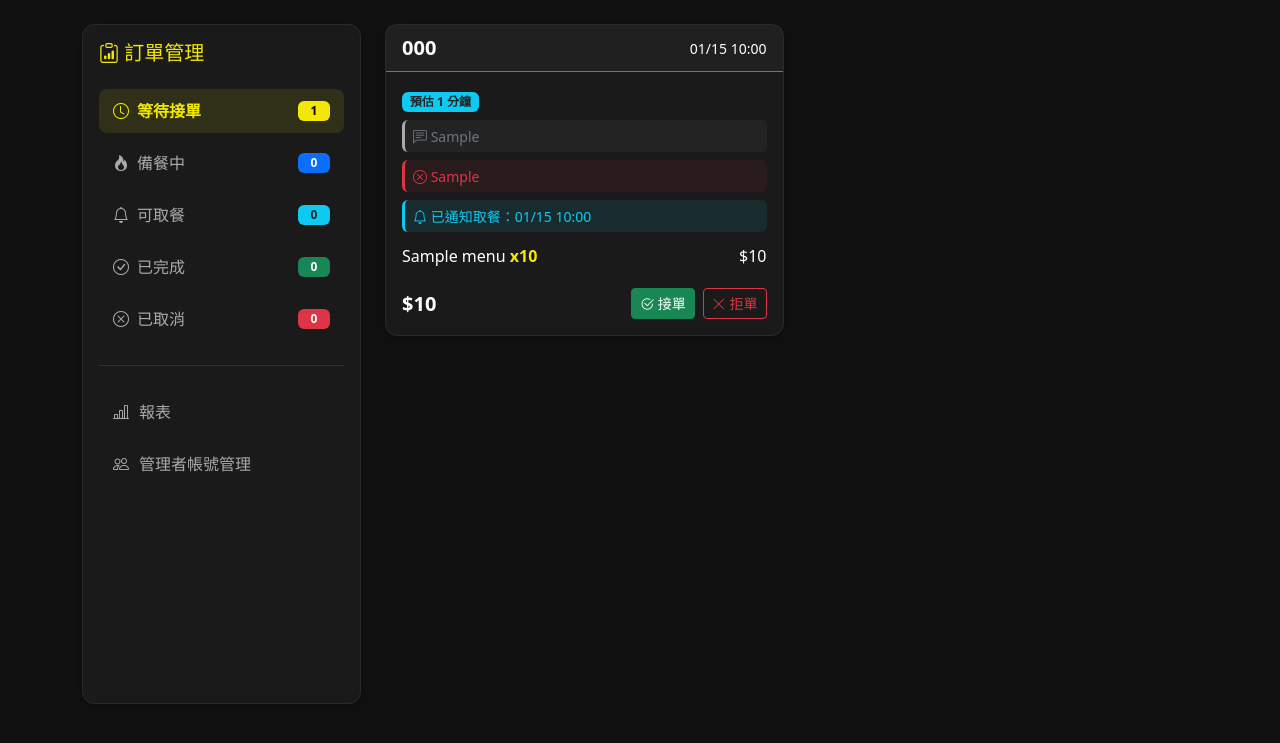
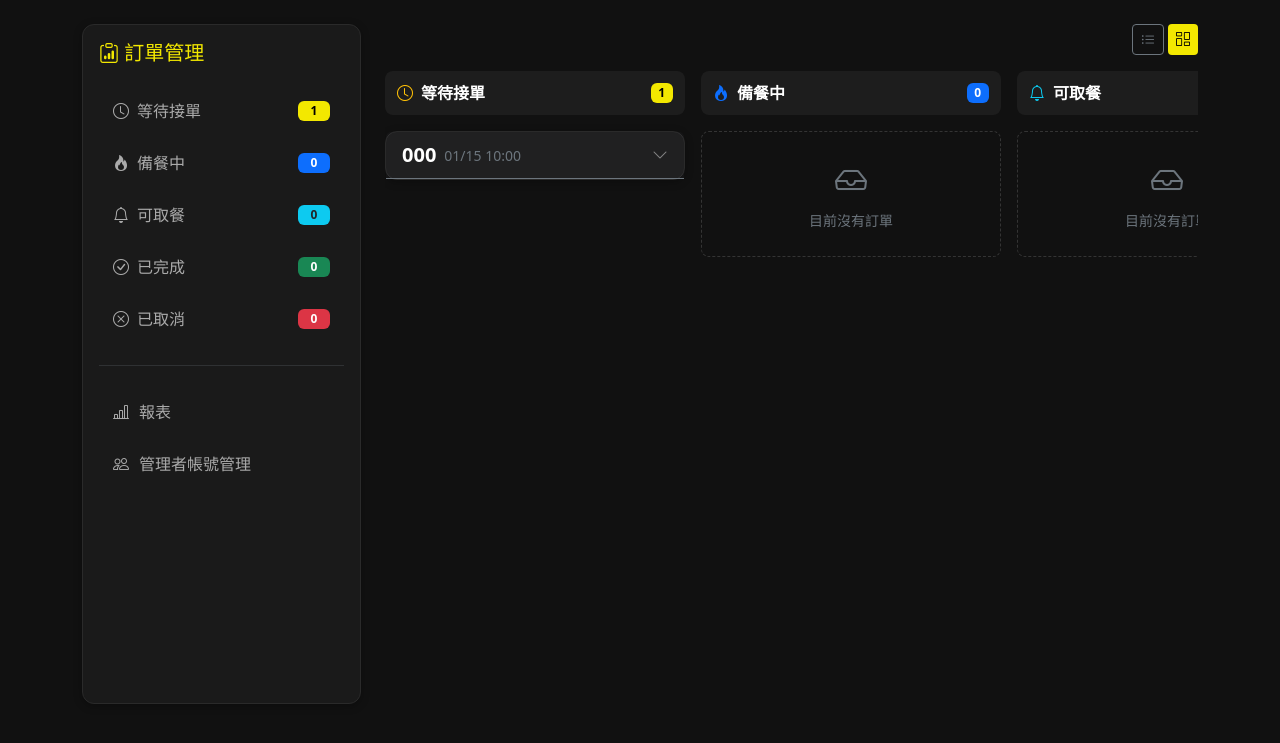
Before and after one commit to 11346063/DBapp-order_system, a Django app: page /staff/orders/?view=kanban in a window 1280 px wide. Shown: the part 57-800 px from the top of the page. Run offline with Django 5.2, Linux system fonts and the light colour scheme; a user stored in the database is signed in; data comes from the database, SQL or seed files in the repository; tables that the repository leaves empty hold one stand-in row (values such as "Sample post"); data that the repository does not hold is empty; parts of the project's set-up code (start-up, migrations or seed data) failed here and were passed over.

Commit message:
feat: 訂單管理新增 Kanban 視圖與卡片收合功能
- 後台訂單頁加 Kanban 橫排模式（?view=kanban），顯示等待接單/備餐中/可取餐三欄
- 各欄最多 20 筆，SortableJS 拖拉觸發現有接單/通知/完成 modal；非法方向 snap 回原欄
- 卡片 header 可點擊收合，狀態存 localStorage；Kanban 預設全收合，清單模式預設展開
- staff.css?v=3、staff.js?v=8；測試版本號同步更新

```diff
--- a/web_app/static/css/staff.css
+++ b/web_app/static/css/staff.css
@@ -159,3 +159,65 @@
 .account-table td {
     white-space: nowrap;
 }
+
+/* ===== Kanban Board ===== */
+.kanban-board {
+    display: flex;
+    gap: 16px;
+    overflow-x: auto;
+    align-items: flex-start;
+    padding-bottom: 20px;
+}
+
+.kanban-col {
+    flex: 0 0 300px;
+    min-width: 0;
+}
+
+.kanban-col-header {
+    padding: 10px 12px;
+    border-radius: 8px;
+    background: rgba(255, 255, 255, 0.05);
+}
+
+.kanban-cards {
+    min-height: 80px;
+    border-radius: 8px;
+    transition: outline 0.15s;
+}
+
+.kanban-cards.drag-over {
+    outline: 2px dashed var(--primary-yellow);
+    outline-offset: 2px;
+}
+
+.kanban-card-wrapper {
+    margin-bottom: 10px;
+}
+
+.kanban-empty {
+    border: 1px dashed rgba(255, 255, 255, 0.15);
+    border-radius: 8px;
+}
+
+/* SortableJS drag visuals */
+.sortable-ghost {
+    opacity: 0.35;
+}
+
+/* ===== Card Collapse ===== */
+.card-collapse-trigger {
+    cursor: pointer;
+    user-select: none;
+}
+
+.card-collapse-icon {
+    color: rgba(255, 255, 255, 0.45);
+    transition: transform 0.2s ease;
+    flex-shrink: 0;
+    margin-left: 8px;
+}
+
+.card-collapse-icon.collapsed {
+    transform: rotate(180deg);
+}
--- a/web_app/static/js/staff.js
+++ b/web_app/static/js/staff.js
@@ -139,6 +139,11 @@ function updateStatusBadges(statusCounts) {
 }
 
 function removeOrderCard(orderId) {
+    if (window.STAFF_VIEW_MODE === 'kanban') {
+        // Kanban: reload so all columns reflect the new status
+        setTimeout(() => location.reload(), 300);
+        return;
+    }
     const card = document.getElementById(`order-${orderId}`);
     if (card) {
         card.style.transition = 'opacity 0.3s';
@@ -156,6 +161,84 @@ function showEmptyStateIfNeeded() {
 
     const emptyState = document.getElementById('staffOrderEmptyTemplate');
     if (emptyState) emptyState.classList.remove('d-none');
+}
+
+// ===== Card Collapse =====
+
+function toggleCardCollapse(orderId) {
+    const body = document.getElementById(`card-body-${orderId}`);
+    const icon = document.getElementById(`collapse-icon-${orderId}`);
+    if (!body) return;
+
+    const isCollapsed = body.classList.contains('d-none');
+    if (isCollapsed) {
+        body.classList.remove('d-none');
+        icon && icon.classList.remove('collapsed');
+        localStorage.setItem(`order-collapse-${orderId}`, 'open');
+    } else {
+        body.classList.add('d-none');
+        icon && icon.classList.add('collapsed');
+        localStorage.setItem(`order-collapse-${orderId}`, 'closed');
+    }
+}
+
+function restoreCollapseStates(defaultCollapsed) {
+    document.querySelectorAll('[data-order-id]').forEach(el => {
+        const orderId = el.dataset.orderId;
+        const body = document.getElementById(`card-body-${orderId}`);
+        const icon = document.getElementById(`collapse-icon-${orderId}`);
+        const saved = localStorage.getItem(`order-collapse-${orderId}`);
+        const shouldCollapse = saved ? saved === 'closed' : defaultCollapsed;
+        if (shouldCollapse && body) {
+            body.classList.add('d-none');
+            icon && icon.classList.add('collapsed');
+        }
+    });
+}
+
+// ===== Kanban Drag & Drop =====
+
+function initKanban() {
+    // Only adjacent forward transitions are valid
+    const VALID_TRANSITIONS = { '0': '1', '1': '2', '2': '3' };
+
+    document.querySelectorAll('.kanban-cards').forEach(container => {
+        Sortable.create(container, {
+            group: 'kanban',
+            animation: 150,
+            ghostClass: 'sortable-ghost',
+            filter: '.kanban-empty',
+            onEnd(evt) {
+                const fromStatus = evt.from.dataset.status;
+                const toStatus = evt.to.dataset.status;
+                const orderId = parseInt(evt.item.dataset.orderId, 10);
+
+                if (fromStatus === toStatus) return;
+
+                // Always snap back — API success triggers removeOrderCard
+                revertDrag(evt.item, evt.from, evt.oldIndex);
+
+                if (VALID_TRANSITIONS[fromStatus] !== toStatus) return;
+
+                if (fromStatus === '0') {
+                    acceptOrder(orderId);
+                } else if (fromStatus === '1') {
+                    notifyReady(orderId);
+                } else if (fromStatus === '2') {
+                    updateOrderStatus(orderId, 3);
+                }
+            },
+        });
+    });
+}
+
+function revertDrag(item, fromEl, oldIndex) {
+    const siblings = fromEl.children;
+    if (oldIndex < siblings.length) {
+        fromEl.insertBefore(item, siblings[oldIndex]);
+    } else {
+        fromEl.appendChild(item);
+    }
 }
 
 document.addEventListener('DOMContentLoaded', () => {
@@ -178,4 +261,10 @@ document.addEventListener('DOMContentLoaded', () => {
     if (acceptConfirmBtn) {
         acceptConfirmBtn.addEventListener('click', submitAcceptOrder);
     }
+
+    const isKanban = window.STAFF_VIEW_MODE === 'kanban';
+    restoreCollapseStates(isKanban);
+    if (isKanban && typeof Sortable !== 'undefined') {
+        initKanban();
+    }
 });
--- a/web_app/templates/includes/staff/order_card.html
+++ b/web_app/templates/includes/staff/order_card.html
@@ -3,19 +3,22 @@ Component: StaffOrderCard
 Props:
   - order (required): order with items
   - current_status (required): current status filter
+  - card_mode (optional): 'kanban' changes outer wrapper class
 {% endcomment %}
 {% load i18n %}
-<div class="col-12 col-md-6" id="order-{{ order.pk }}">
+<div class="{% if card_mode == 'kanban' %}kanban-card-wrapper{% else %}col-12 col-md-6{% endif %}" id="order-{{ order.pk }}" data-order-id="{{ order.pk }}">
     <div class="card card-dark h-100">
-        <div class="card-header d-flex justify-content-between align-items-center border-bottom border-secondary">
-            {% if order.pickup_code %}
-            <span class="text-white fw-bold fs-5">{{ order.pickup_code }}</span>
-            {% else %}
-            <span></span>
-            {% endif %}
-            <small class="text-white">{{ order.created_at|date:"m/d H:i" }}</small>
+        <div class="card-header d-flex justify-content-between align-items-center border-bottom border-secondary card-collapse-trigger"
+             onclick="toggleCardCollapse({{ order.pk }})">
+            <div class="d-flex align-items-center gap-2 flex-grow-1 min-w-0">
+                {% if order.pickup_code %}
+                <span class="text-white fw-bold fs-5">{{ order.pickup_code }}</span>
+                {% endif %}
+                <small class="text-secondary text-truncate">{{ order.created_at|date:"m/d H:i" }}</small>
+            </div>
+            <i class="bi bi-chevron-up card-collapse-icon" id="collapse-icon-{{ order.pk }}"></i>
         </div>
-        <div class="card-body d-flex flex-column">
+        <div class="card-body d-flex flex-column" id="card-body-{{ order.pk }}">
             {% if order.estimated_wait_minutes %}
             <div class="mb-2">
                 <span class="badge bg-info text-dark">{% blocktrans with m=order.estimated_wait_minutes %}預估 {{ m }} 分鐘{% endblocktrans %}</span>
--- a/web_app/templates/staff/base_staff.html
+++ b/web_app/templates/staff/base_staff.html
@@ -2,7 +2,7 @@
 {% load static i18n %}
 
 {% block extra_css %}
-<link rel="stylesheet" href="{% static 'css/staff.css' %}?v=2">
+<link rel="stylesheet" href="{% static 'css/staff.css' %}?v=3">
 {% endblock %}
 
 {% block content %}
@@ -57,6 +57,6 @@
 {% endblock %}
 
 {% block extra_js %}
-<script src="{% static 'js/staff.js' %}?v=7"></script>
+<script src="{% static 'js/staff.js' %}?v=9"></script>
 {% block staff_js %}{% endblock %}
 {% endblock %}
--- a/web_app/templates/staff/order_list.html
+++ b/web_app/templates/staff/order_list.html
@@ -1,9 +1,51 @@
 {% extends 'staff/base_staff.html' %}
 {% load i18n %}
 
-{% block title %}{% trans "訂單管理" %} — 絕佳食雞{% endblock %}
+{% block staff_content %}
+<script>window.STAFF_VIEW_MODE = '{{ view_mode }}';</script>
 
-{% block staff_content %}
+<!-- View Mode Toggle -->
+<div class="d-flex justify-content-end mb-3">
+    <div class="d-flex gap-1">
+        <a href="{% url 'web_app:staff_orders' %}?status=0"
+           class="btn btn-sm {% if view_mode == 'list' %}btn-yellow{% else %}btn-outline-secondary{% endif %}"
+           title="{% trans '清單模式' %}">
+            <i class="bi bi-list-ul"></i>
+        </a>
+        <a href="{% url 'web_app:staff_orders' %}?view=kanban"
+           class="btn btn-sm {% if view_mode == 'kanban' %}btn-yellow{% else %}btn-outline-secondary{% endif %}"
+           title="{% trans 'Kanban 模式' %}">
+            <i class="bi bi-columns-gap"></i>
+        </a>
+    </div>
+</div>
+
+{% if view_mode == 'kanban' %}
+<!-- Kanban Board -->
+<div class="kanban-board" id="kanbanBoard">
+    {% for col in kanban_cols %}
+    <div class="kanban-col">
+        <div class="kanban-col-header mb-3 d-flex align-items-center gap-2">
+            <i class="bi {{ col.icon }} {{ col.text_class }}"></i>
+            <span class="fw-bold text-white">{{ col.label }}</span>
+            <span class="badge {{ col.badge_class }} ms-auto" data-status-count="{{ col.status }}">{{ col.count }}</span>
+        </div>
+        <div class="kanban-cards" data-status="{{ col.status }}">
+            {% for order in col.orders %}
+            {% include 'includes/staff/order_card.html' with order=order current_status=col.status card_mode='kanban' %}
+            {% empty %}
+            <div class="kanban-empty text-center py-4">
+                <i class="bi bi-inbox fs-2 d-block mb-1 text-secondary"></i>
+                <small class="text-secondary">{% trans "目前沒有訂單" %}</small>
+            </div>
+            {% endfor %}
+        </div>
+    </div>
+    {% endfor %}
+</div>
+
+{% else %}
+<!-- List Mode -->
 {% if orders %}
 <div class="row g-3" id="staffOrderGrid">
     {% for order in orders %}
@@ -18,8 +60,15 @@
     <i class="bi bi-inbox fs-1"></i>
     <p class="mt-2">{% trans "目前沒有訂單" %}</p>
 </div>
+{% include 'includes/staff/order_pagination.html' with page_obj=page_obj current_status=current_status %}
+{% endif %}
 
 {% include 'includes/staff/order_status_confirm_modal.html' %}
 {% include 'includes/staff/order_accept_modal.html' %}
-{% include 'includes/staff/order_pagination.html' with page_obj=page_obj current_status=current_status %}
 {% endblock %}
+
+{% block staff_js %}
+{% if view_mode == 'kanban' %}
+<script src="https://cdn.jsdelivr.net/npm/sortablejs@1.15.2/Sortable.min.js"></script>
+{% endif %}
+{% endblock %}
--- a/web_app/views/staff.py
+++ b/web_app/views/staff.py
@@ -15,8 +15,79 @@ from web_app.services import order as order_service
 ORDER_PAGE_SIZE = 10
 
 
+def _attach_order_details(orders):
+    """附加品項與 order-level 選項至每筆 order。"""
+    for order in orders:
+        order.items = (
+            OrderItem.objects.filter(order=order)
+            .select_related("menu")
+            .prefetch_related("orderitemoption_set__opt")
+        )
+        raw_opts = OrderItemOption.objects.filter(
+            order=order, order_item=None
+        ).select_related("opt")
+        order.order_opts = order_service.format_order_options(raw_opts)
+        order.order_opts_tags = order_service.format_order_option_tags(raw_opts)
+
+
 @employee_required
 def staff_order_list(request):
+    view_mode = request.GET.get("view", "list")
+    status_counts = order_service.order_status_counts()
+
+    if view_mode == "kanban":
+        kanban_groups = {}
+        for sv in [0, 1, 2]:
+            group = list(
+                Order.objects.filter(status=sv)
+                .select_related("user")
+                .order_by("-created_at")[:20]
+            )
+            _attach_order_details(group)
+            kanban_groups[sv] = group
+
+        kanban_cols = [
+            {
+                "status": 0,
+                "label": "等待接單",
+                "icon": "bi-clock",
+                "text_class": "text-warning",
+                "badge_class": "badge-yellow",
+                "count": status_counts.get(0, 0),
+                "orders": kanban_groups[0],
+            },
+            {
+                "status": 1,
+                "label": "備餐中",
+                "icon": "bi-fire",
+                "text_class": "text-primary",
+                "badge_class": "bg-primary",
+                "count": status_counts.get(1, 0),
+                "orders": kanban_groups[1],
+            },
+            {
+                "status": 2,
+                "label": "可取餐",
+                "icon": "bi-bell",
+                "text_class": "text-info",
+                "badge_class": "bg-info text-dark",
+                "count": status_counts.get(2, 0),
+                "orders": kanban_groups[2],
+            },
+        ]
+
+        return render(
+            request,
+            "staff/order_list.html",
+            {
+                "view_mode": "kanban",
+                "kanban_cols": kanban_cols,
+                "current_status": None,
+                "status_counts": status_counts,
+            },
+        )
+
+    # --- 清單模式 ---
     status_filter = request.GET.get("status", "0")
     try:
         status_val = int(status_filter)
@@ -32,26 +103,13 @@ def staff_order_list(request):
     paginator = Paginator(orders, ORDER_PAGE_SIZE)
     page_obj = paginator.get_page(request.GET.get("page"))
     paged_orders = list(page_obj.object_list)
-
-    # 附加品項（含 item-level 選項）與 order-level 選項
-    for order in paged_orders:
-        order.items = (
-            OrderItem.objects.filter(order=order)
-            .select_related("menu")
-            .prefetch_related("orderitemoption_set__opt")
-        )
-        raw_opts = OrderItemOption.objects.filter(
-            order=order, order_item=None
-        ).select_related("opt")
-        order.order_opts = order_service.format_order_options(raw_opts)
-        order.order_opts_tags = order_service.format_order_option_tags(raw_opts)
-
-    status_counts = order_service.order_status_counts()
+    _attach_order_details(paged_orders)
 
     return render(
         request,
         "staff/order_list.html",
         {
+            "view_mode": "list",
             "orders": paged_orders,
             "page_obj": page_obj,
             "current_status": status_val,
```
Also changed, not shown: web_app/tests/test_staff_navigation.py (+2 -2 lines).
